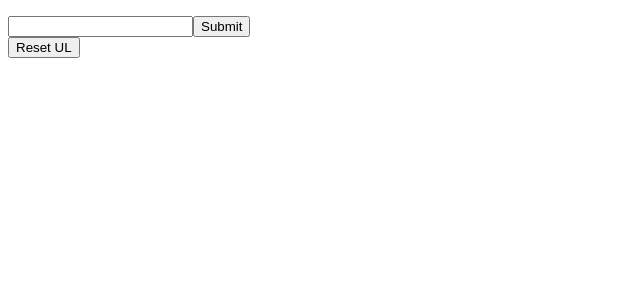
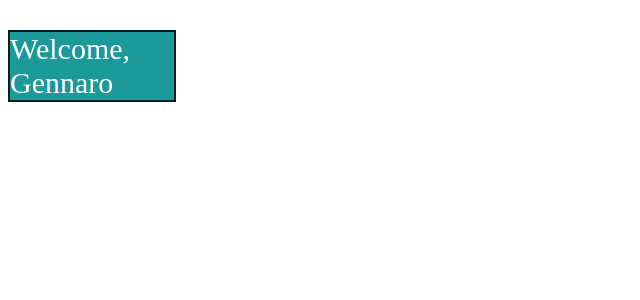
Before and after one commit to GabrieleMurgia/react-exercises, a React (Create React App) app: page / in a window 1280 px wide. Shown: the top 300 px of the page, without its empty margins (0-640 px from the left). Built offline with nearby package versions, Linux system fonts and the light colour scheme.

Commit message:
styling-components-01

```diff
--- a/src/App.jsx
+++ b/src/App.jsx
@@ -1,64 +1,15 @@
 import React from "react";
-export class TodoList extends React.Component{
-    state = {
-        items: [],
-        userInput:'',
-      }
-      inputHandler = (event)=>{
-      this.setState({
-        userInput:event.target.value,
-      })
-      }
-      submitHandler = (event)=>{
-        event.preventDefault()
-        this.setState({
-            items:[...this.state.items,this.state.userInput],
-            userInput:"",
-        })
-      }
-      handleReset = ()=>{
-        this.setState({
-          items:[]
-        })
-      }
-      handleDelete = (event)=>{
-        let textContentLiAndButton = event.target.parentElement.textContent
-        let array = textContentLiAndButton.split(" ")
-        array.splice(-1,1)
-        let textContentLi = array.join(" ");
-        console.log(textContentLi)
-        let stateClone = [...this.state.items]
-        let index = stateClone.indexOf(textContentLi)
-        stateClone.splice(index,1)
-        console.log(stateClone)
-        this.setState({
-          items:stateClone
-        })
 
-
-
-
-      }
-      render() {
-        return (
-          <div>
-            <ul>
-              {
-                this.state.items.map((li,key) =>  <li {...{key}}>{li} <button onClick={this.handleDelete}>Elimina</button></li>)
-              }
-            </ul>
-             <form onSubmit={this.submitHandler}>
-                <input  value={this.state.userInput} onChange={this.inputHandler}></input>
-                <button type="submit">Submit</button>
-             </form>
-             <button onClick={this.handleReset}>Reset UL</button>
-          </div>
+export class Welcome extends React.Component{
+    render(){
+        return(
+            <p className="component-class">Welcome, Gennaro</p>
         )
-      }
+    }
 }
 
 export class App extends React.Component{
     render(){
-        return <TodoList></TodoList>
+        return <Welcome></Welcome>
     }
 }
--- /dev/null
+++ b/src/index.css
@@ -0,0 +1,8 @@
+
+.component-class{
+    background-color:rgb(28, 154, 154);
+    border: 2px solid rgb(1, 28, 28);
+    color: white;
+    font-size: 30px;
+    width: 13%;
+}
--- a/src/index.js
+++ b/src/index.js
@@ -1,5 +1,6 @@
 import  ReactDOM  from "react-dom";
 import { App } from "./App";
+import "./index.css"
 
 const root = document.querySelector("#root");
 
```
